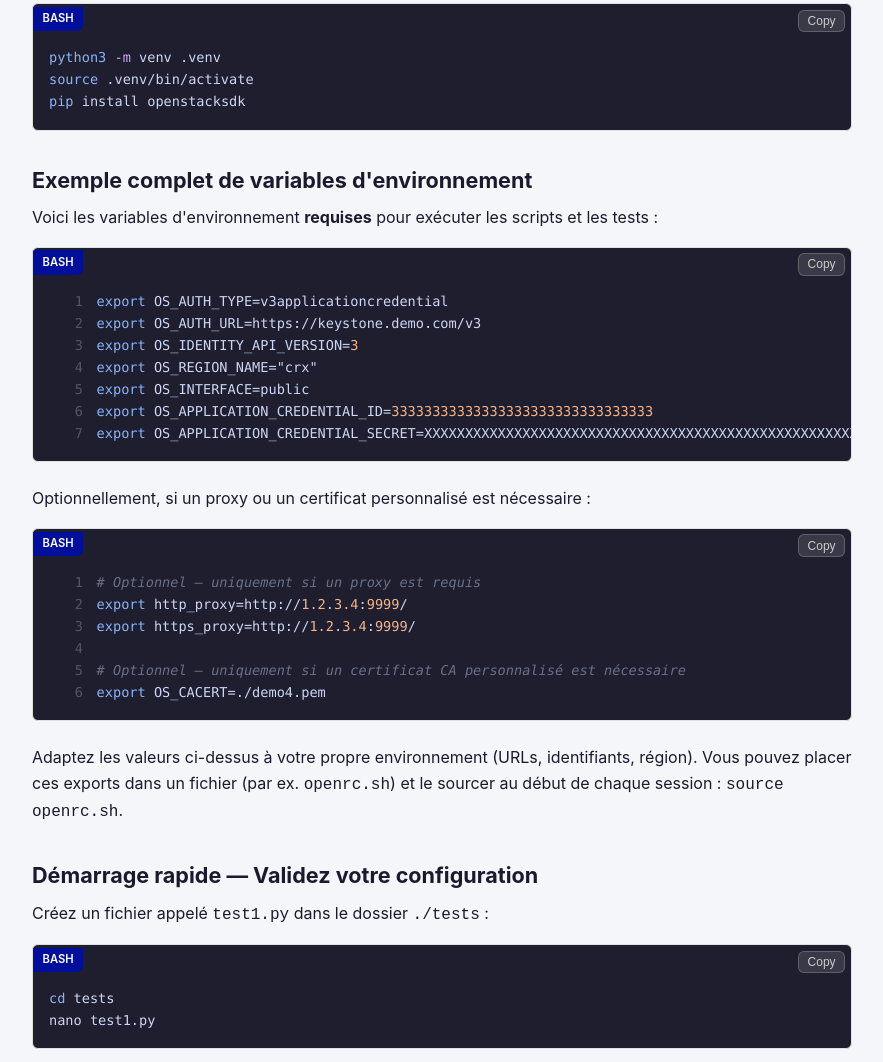
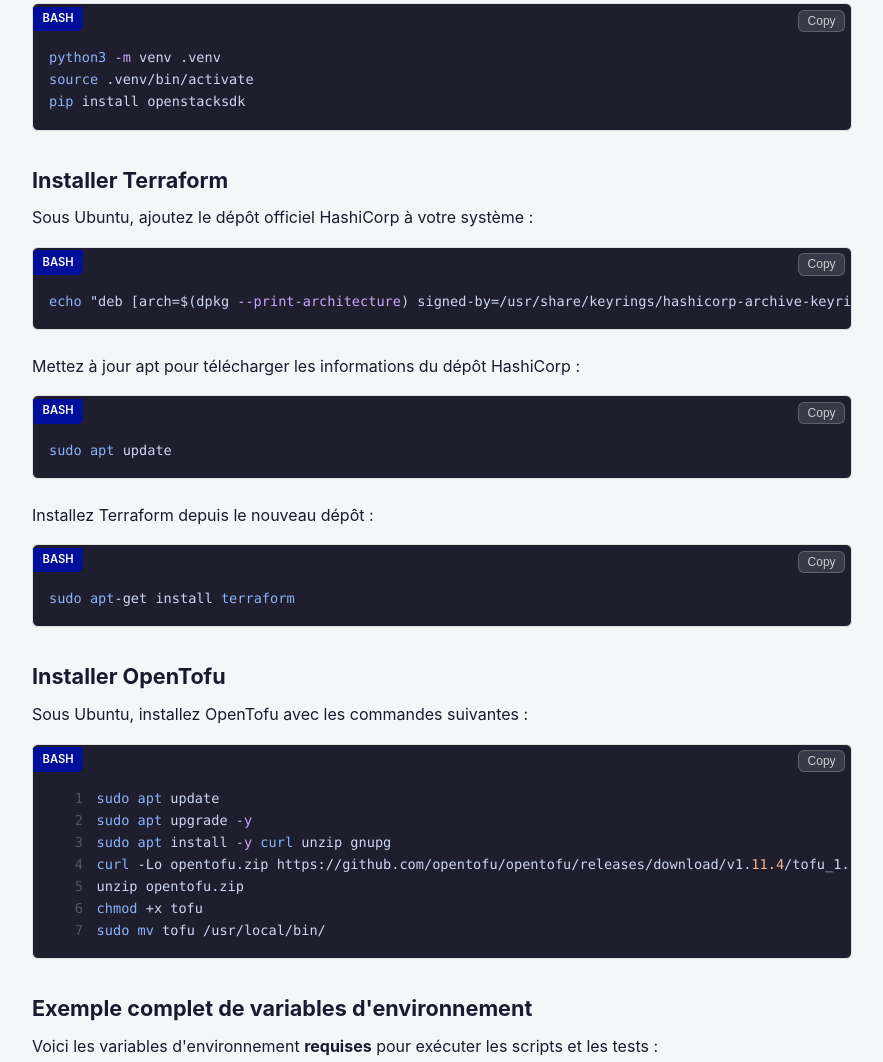
Before and after one commit to Sam9682/opcp-openstack-automation, a plain HTML site: page skillhub/fr/index.html in a window 1280 px wide. Shown: the part 2112-3174 px from the top of the page, without its empty margins (338-1221 px from the left). Drawn offline with Linux system fonts and the light colour scheme.

Commit message:
adding opentofu installation

```diff
--- a/skillhub/fr/index.html
+++ b/skillhub/fr/index.html
@@ -120,6 +120,30 @@
 source .venv/bin/activate
 pip install openstacksdk</code></pre>
 
+      <h2>Installer Terraform</h2>
+      <p>Sous Ubuntu, ajoutez le dépôt officiel HashiCorp à votre système :</p>
+
+      <pre><code class="language-bash">echo "deb [arch=$(dpkg --print-architecture) signed-by=/usr/share/keyrings/hashicorp-archive-keyring.gpg] https://apt.releases.hashicorp.com $(grep -oP '(?<=UBUNTU_CODENAME=).*' /etc/os-release || lsb_release -cs) main" | sudo tee /etc/apt/sources.list.d/hashicorp.list</code></pre>
+
+      <p>Mettez à jour apt pour télécharger les informations du dépôt HashiCorp :</p>
+
+      <pre><code class="language-bash">sudo apt update</code></pre>
+
+      <p>Installez Terraform depuis le nouveau dépôt :</p>
+
+      <pre><code class="language-bash">sudo apt-get install terraform</code></pre>
+
+      <h2>Installer OpenTofu</h2>
+      <p>Sous Ubuntu, installez OpenTofu avec les commandes suivantes :</p>
+
+      <pre><code class="language-bash">sudo apt update
+sudo apt upgrade -y
+sudo apt install -y curl unzip gnupg
+curl -Lo opentofu.zip https://github.com/opentofu/opentofu/releases/download/v1.11.4/tofu_1.11.4_linux_amd64.zip
+unzip opentofu.zip
+chmod +x tofu
+sudo mv tofu /usr/local/bin/</code></pre>
+
       <h2>Exemple complet de variables d'environnement</h2>
       <p>Voici les variables d'environnement <strong>requises</strong> pour exécuter les scripts et les tests :</p>
 
```
Also changed, not shown: skillhub/en/index.html (+14 -1 lines), 1 other file.
